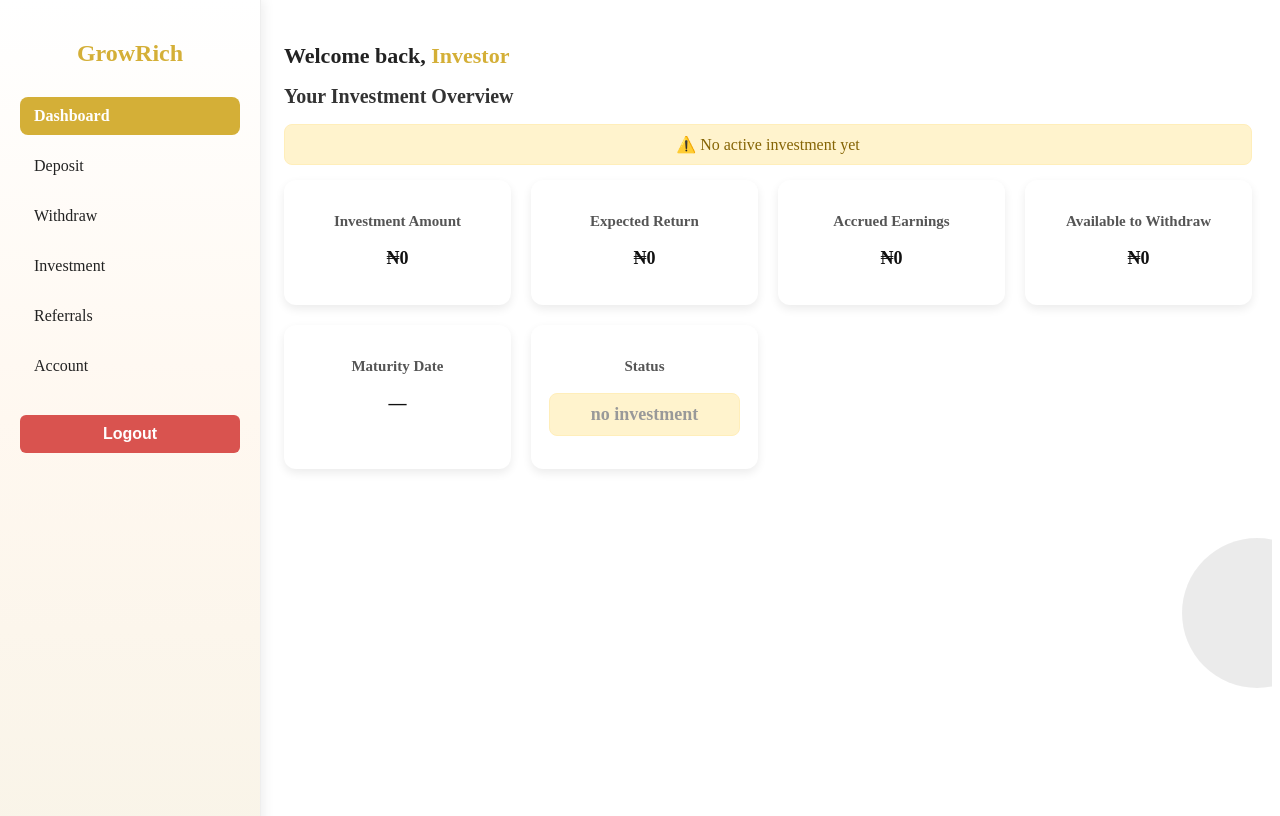
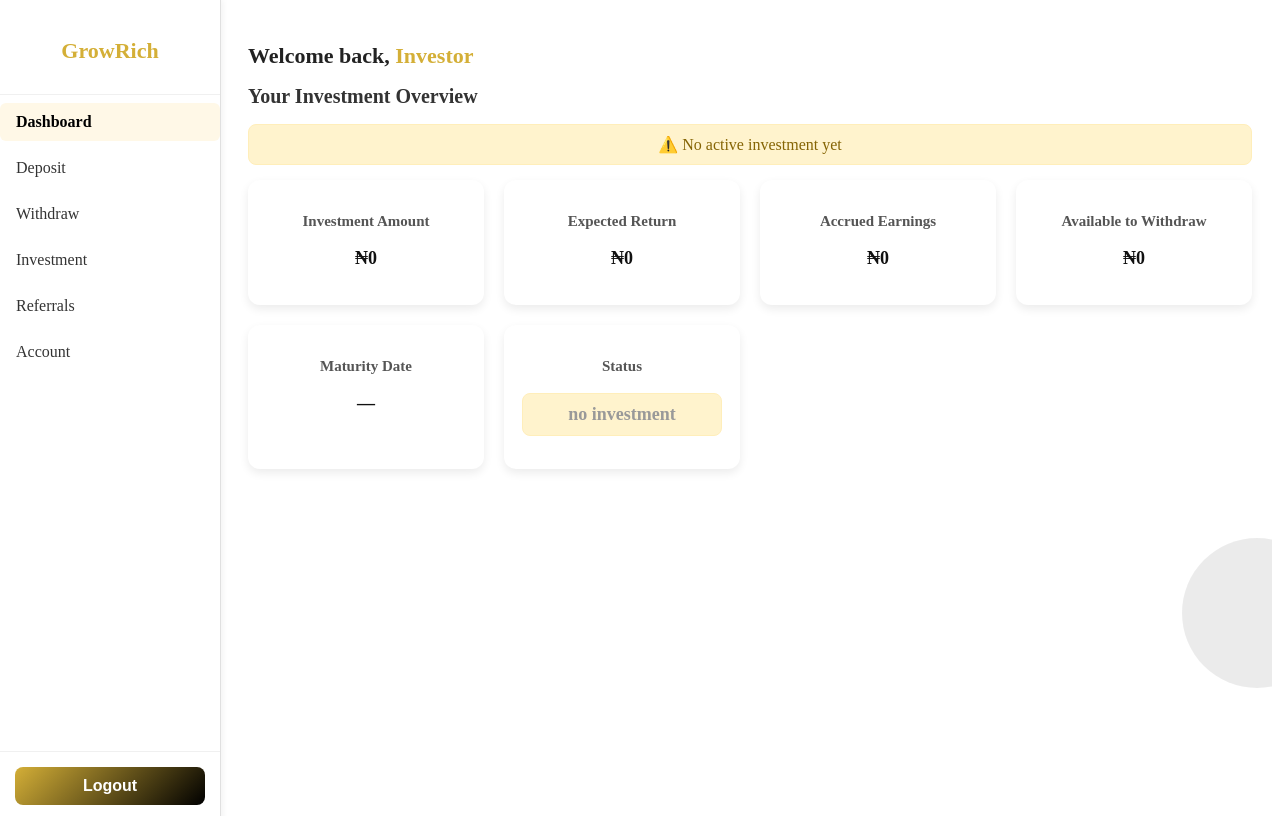
Before and after one commit to YBspotted20045/Grow-rich-investinm, a React (Vite) app: page /dashboard in a window 1280 px wide. Built offline with nearby package versions, Linux system fonts and the light colour scheme; no server answers; sample sign-in values are in the browser's storage.

Commit message:
Update Sidebar.css

```diff
--- a/src/pages/Sidebar.css
+++ b/src/pages/Sidebar.css
@@ -1,96 +1,124 @@
+/* Sidebar container */
 .sidebar {
   position: fixed;
   top: 0;
-  left: -250px;
+  left: -250px; /* hidden by default */
   width: 220px;
   height: 100%;
-  background: linear-gradient(180deg, #fff, #fff8f0, #f9f4e8);
-  border-right: 1px solid #eee;
-  padding: 20px;
-  box-shadow: 2px 0 12px rgba(0, 0, 0, 0.08);
+  background-color: #ffffff; /* clean white */
+  border-right: 1px solid #e0e0e0; /* thin straight line */
+  color: #333;
+  padding: 20px 0;
+  box-shadow: 2px 0 6px rgba(0, 0, 0, 0.05);
   transition: left 0.3s ease-in-out;
   z-index: 1000;
+  display: flex;
+  flex-direction: column;
 }
 
+/* When sidebar is open */
 .sidebar.open {
   left: 0;
 }
 
+/* Sidebar title */
 .sidebar-title {
-  font-size: 24px;
-  font-weight: 700;
+  font-size: 22px;
+  color: #d4af37; /* gold */
   text-align: center;
-  color: #d4af37;
   margin-bottom: 30px;
+  font-weight: bold;
 }
 
-/* Menu */
+/* Menu styles */
 .sidebar-menu {
   list-style: none;
   padding: 0;
   margin: 0;
+  flex: 1; /* push logout button down */
+  border-top: 1px solid #f0f0f0; /* thin line */
 }
 
 .sidebar-menu li {
-  margin: 12px 0;
+  margin: 8px 0;
 }
 
 .sidebar-menu li a {
+  text-decoration: none;
+  color: #333;
+  font-size: 16px;
+  font-weight: 500;
+  transition: all 0.2s ease-in-out;
   display: block;
-  padding: 10px 14px;
-  border-radius: 8px;
-  text-decoration: none;
-  color: #222;
-  font-size: 16px;
-  transition: all 0.2s ease-in-out;
+  padding: 10px 16px;
 }
 
 .sidebar-menu li.active a,
 .sidebar-menu li a:hover {
-  background: #d4af37;
-  color: #fff;
-  font-weight: 600;
+  color: #000;
+  background-color: #fff8e7; /* light gold-white highlight */
+  font-weight: bold;
+  border-radius: 6px;
 }
 
-/* Hamburger toggle */
+/* Close button (mobile only) */
 .sidebar-close {
   background: none;
   border: none;
-  font-size: 24px;
-  color: #d4af37;
+  font-size: 20px;
+  color: #333;
   position: absolute;
   top: 15px;
   right: 15px;
   cursor: pointer;
 }
 
-/* Desktop view */
+/* Hamburger button */
+.hamburger {
+  position: fixed;
+  top: 15px;
+  left: 15px;
+  font-size: 22px;
+  background: none;
+  border: none;
+  color: #333;
+  cursor: pointer;
+  z-index: 1100;
+}
+
+/* Logout button */
+.sidebar-logout {
+  padding: 15px;
+  border-top: 1px solid #f0f0f0; /* thin divider line */
+}
+
+.logout-btn {
+  width: 100%;
+  padding: 10px;
+  background: linear-gradient(135deg, #d4af37, #000);
+  color: white;
+  font-size: 16px;
+  font-weight: bold;
+  border: none;
+  border-radius: 8px;
+  cursor: pointer;
+  transition: all 0.3s ease-in-out;
+}
+
+.logout-btn:hover {
+  background: linear-gradient(135deg, #000, #d4af37);
+  transform: scale(1.05);
+}
+
+/* Desktop: always open sidebar */
 @media (min-width: 768px) {
   .sidebar {
     left: 0;
   }
+  .hamburger {
+    display: none;
+  }
   .sidebar-close {
     display: none;
   }
-  /* Logout button */
-.sidebar-logout {
-  margin-top: 30px;
-  text-align: center;
 }
-
-.sidebar-logout button {
-  background: #d9534f; /* red */
-  color: #fff;
-  border: none;
-  padding: 10px 15px;
-  font-size: 16px;
-  border-radius: 6px;
-  cursor: pointer;
-  width: 100%;
-  transition: background 0.3s;
-}
-
-.sidebar-logout button:hover {
-  background: #c9302c;
-}
-}
```
